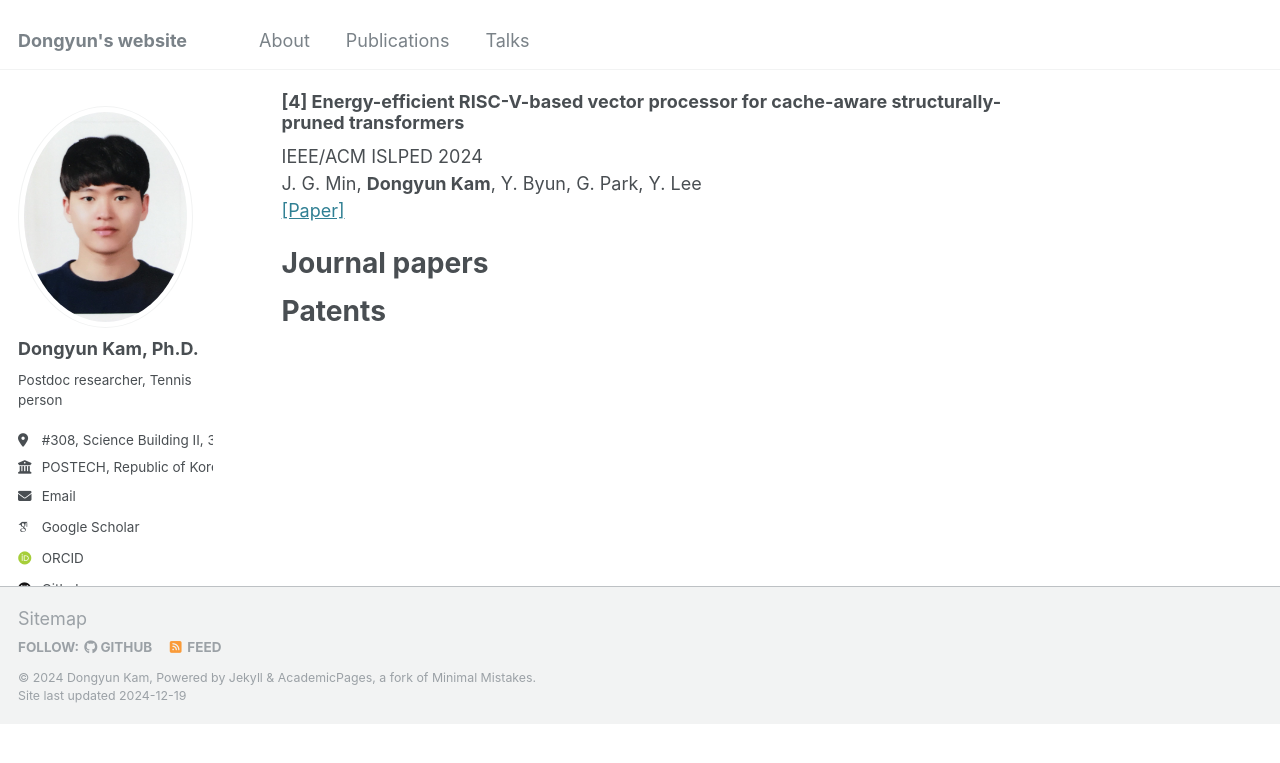
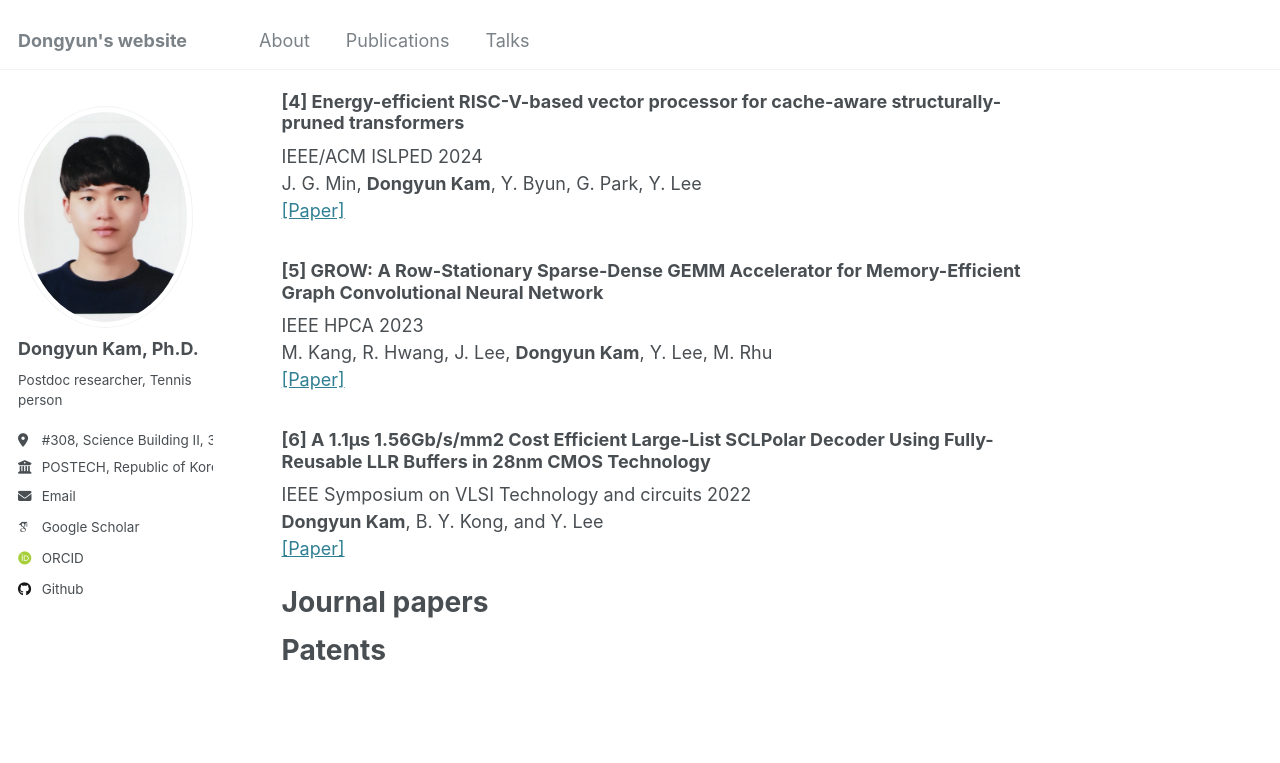
Before and after one commit to Dongyunkam/dongyunkam.github.io, a Jekyll site: the page built from _pages/publications.md, in a window 1280 px wide and 900 px high, scrolled down 642 px. Shown: the top 763 px of the window. Built offline with Jekyll 4.4.1, drawn with Linux system fonts in a browser that asks for light colours; some web fonts are replaced; before the commit the page ends 1366 px from its top, so only the background shows below that.

Commit message:
Update publications.md

```diff
--- a/_pages/publications.md
+++ b/_pages/publications.md
@@ -29,6 +29,15 @@ IEEE/ACM ISLPED 2024
 J. G. Min, **Dongyun Kam**, Y. Byun, G. Park, Y. Lee
 [[Paper]](https://doi.org/10.1109/ISLPED58423.2023.10244508)
 
+### [5] GROW: A Row-Stationary Sparse-Dense GEMM Accelerator for Memory-Efficient Graph Convolutional Neural Network
+IEEE HPCA 2023
+M. Kang, R. Hwang, J. Lee, **Dongyun Kam**, Y. Lee, M. Rhu
+[[Paper]](https://doi.org/10.48550/arXiv.2203.00158)
+
+### [6] A 1.1μs 1.56Gb/s/mm2 Cost Efficient Large-List SCLPolar Decoder Using Fully-Reusable LLR Buffers in 28nm CMOS Technology
+IEEE Symposium on VLSI Technology and circuits 2022
+**Dongyun Kam**, B. Y. Kong, and Y. Lee
+[[Paper]](https://doi.org/10.1109/VLSITechnologyandCir46769.2022.9830317)
 
 Journal papers
 ======
```
